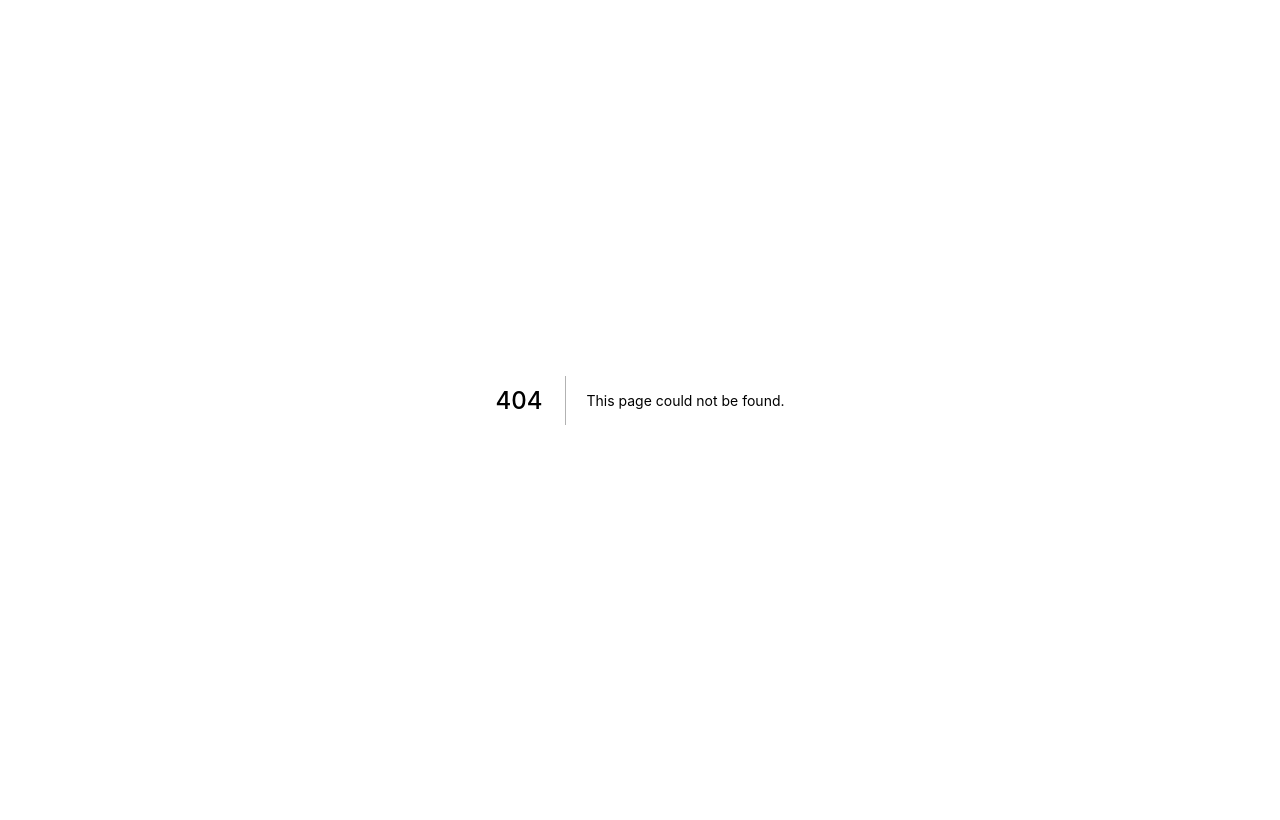
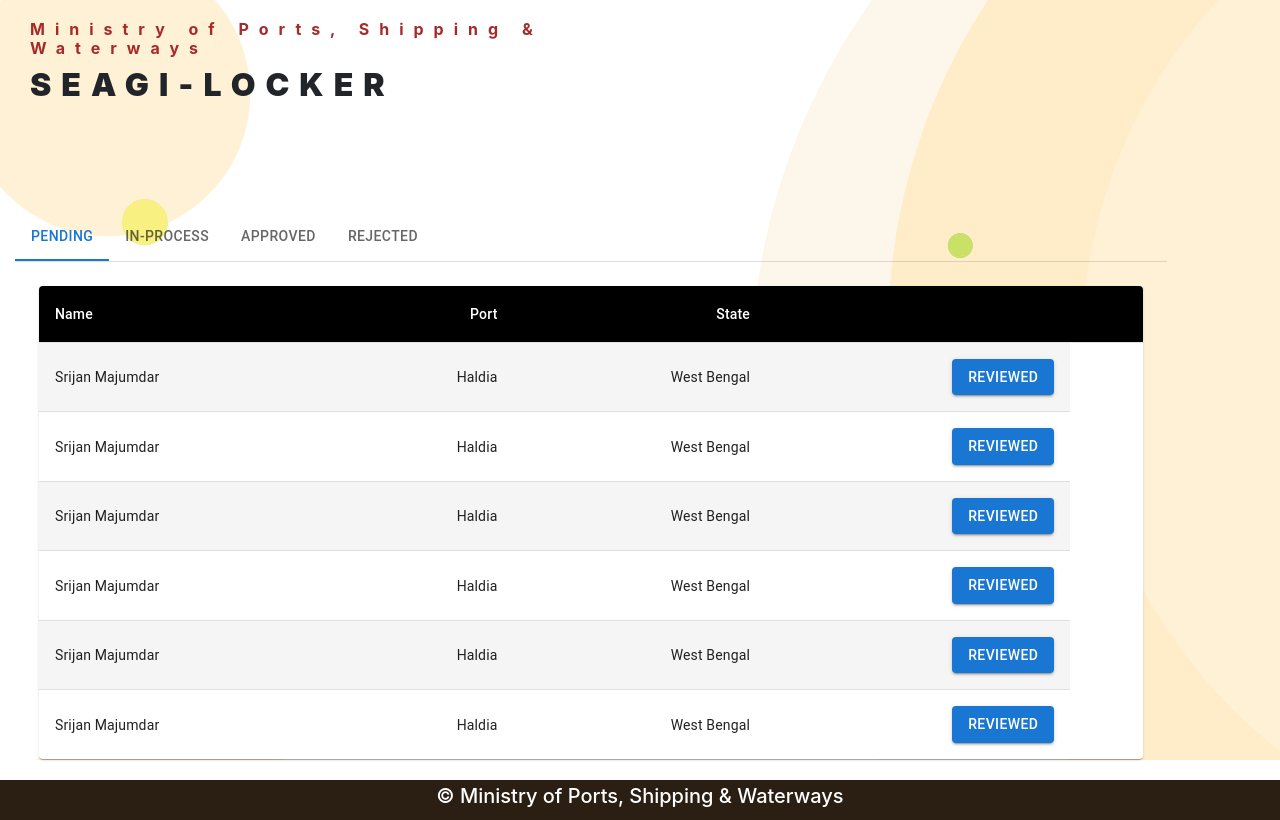
Before and after one commit to mouli-16/sixth-harmony, a Next.js app in the folder frontend/: page /adminDashboard in a window 1280 px wide. Before the commit this address had no page. Built offline with nearby package versions, Linux system fonts and the light colour scheme.

Commit message:
[ADD] admin Dash

```diff
--- /dev/null
+++ b/frontend/components/AdminDash.js
@@ -0,0 +1,127 @@
+import React from "react";
+import { styled } from "@mui/material/styles";
+import TableCell, { tableCellClasses } from "@mui/material/TableCell";
+import TableRow from "@mui/material/TableRow";
+import { Container, Row, Col } from "react-bootstrap";
+import Box from "@mui/material/Box";
+import Tab from "@mui/material/Tab";
+import TabContext from "@mui/lab/TabContext";
+import TabList from "@mui/lab/TabList";
+import TabPanel from "@mui/lab/TabPanel";
+import Table from "@mui/material/Table";
+import TableBody from "@mui/material/TableBody";
+import TableContainer from "@mui/material/TableContainer";
+import TableHead from "@mui/material/TableHead";
+import Paper from "@mui/material/Paper";
+import Button from "@mui/material/Button";
+
+const StyledTableCell = styled(TableCell)(({ theme }) => ({
+  [`&.${tableCellClasses.head}`]: {
+    backgroundColor: theme.palette.common.black,
+    color: theme.palette.common.white,
+  },
+  [`&.${tableCellClasses.body}`]: {
+    fontSize: 14,
+  },
+}));
+
+const StyledTableRow = styled(TableRow)(({ theme }) => ({
+  "&:nth-of-type(odd)": {
+    backgroundColor: theme.palette.action.hover,
+  },
+  // hide last border
+  "&:last-child td, &:last-child th": {
+    border: 0,
+  },
+}));
+
+function createData(name, port, state) {
+  return { name, port, state };
+}
+
+const rows = [
+  createData("Srijan Majumdar", "Haldia", "West Bengal"),
+  createData("Srijan Majumdar", "Haldia", "West Bengal"),
+  createData("Srijan Majumdar", "Haldia", "West Bengal"),
+  createData("Srijan Majumdar", "Haldia", "West Bengal"),
+  createData("Srijan Majumdar", "Haldia", "West Bengal"),
+  createData("Srijan Majumdar", "Haldia", "West Bengal"),
+];
+export default function AdminDash() {
+  const [value, setValue] = React.useState("1");
+
+  const handleChange = (event, newValue) => {
+    setValue(newValue);
+  };
+  const handleClick = () => {
+    // setValue(newValue);
+  };
+  return (
+    <>
+      <div className="backgroundDash"></div>
+      <div className="textureDash">
+        <Container className="container-top">
+          <Row className="Admindash-top">
+            <Col xs={0} md={6}>
+              <h6>Ministry of Ports, Shipping & Waterways</h6>
+              <h2>SEAGI-LOCKER</h2>
+            </Col>
+          </Row>
+          <Row className="tableContainer">
+            <Box sx={{ width: "100%", typography: "body1" }}>
+              <TabContext value={value}>
+                <Box sx={{ borderBottom: 1, borderColor: "divider" }}>
+                  <TabList
+                    onChange={handleChange}
+                    aria-label="lab API tabs example"
+                  >
+                    <Tab label="Pending" value="1" />
+                    <Tab label="In-Process" value="2" />
+                    <Tab label="Approved" value="3" />
+                    <Tab label="Rejected" value="4" />
+                  </TabList>
+                </Box>
+                <TabPanel value="1">
+                  <TableContainer component={Paper}>
+                    <Table sx={{ minWidth: 700 }} aria-label="customized table">
+                      <TableHead>
+                        <TableRow>
+                          <StyledTableCell>Name</StyledTableCell>
+                          <StyledTableCell align="right">Port</StyledTableCell>
+                          <StyledTableCell align="right">State</StyledTableCell>
+                          <StyledTableCell align="right"></StyledTableCell>
+                          <StyledTableCell align="right"></StyledTableCell>
+                        </TableRow>
+                      </TableHead>
+                      <TableBody>
+                        {rows.map((row) => (
+                          <StyledTableRow key={row.name}>
+                            <StyledTableCell component="th" scope="row">
+                              {row.name}
+                            </StyledTableCell>
+                            <StyledTableCell align="right">
+                              {row.port}
+                            </StyledTableCell>
+                            <StyledTableCell align="right">
+                              {row.state}
+                            </StyledTableCell>
+                            <StyledTableCell align="right">
+                              <Button variant="contained" onClick={handleClick}>Reviewed</Button>
+                            </StyledTableCell>
+                          </StyledTableRow>
+                        ))}
+                      </TableBody>
+                    </Table>
+                  </TableContainer>
+                </TabPanel>
+                <TabPanel value="2">Item Two</TabPanel>
+                <TabPanel value="3">Item Three</TabPanel>
+                <TabPanel value="4">Item Three</TabPanel>
+              </TabContext>
+            </Box>
+          </Row>
+        </Container>
+      </div>
+    </>
+  );
+}
--- a/frontend/package.json
+++ b/frontend/package.json
@@ -11,7 +11,9 @@
   "dependencies": {
     "@emotion/react": "^11.10.0",
     "@emotion/styled": "^11.10.0",
-    "@mui/material": "^5.9.3",
+    "@mui/icons-material": "^5.8.4",
+    "@mui/lab": "^5.0.0-alpha.95",
+    "@mui/material": "^5.10.1",
     "bootstrap": "^4.5.3",
     "next": "12.2.4",
     "react": "18.2.0",
--- /dev/null
+++ b/frontend/pages/adminDashboard.js
@@ -0,0 +1,47 @@
+import Head from "next/head";
+import ContactComponent from "../components/ContactComponent";
+import AdminDash from "../components/AdminDash";
+
+export default function Home() {
+  return (
+    <div>
+      <Head>
+        <title>SEAGI-LOCKER - Landign Page</title>
+        <link rel="icon" href="/favicon.ico" />
+        <link
+          rel="stylesheet"
+          href="https://maxcdn.bootstrapcdn.com/bootstrap/4.5.0/css/bootstrap.min.css"
+          integrity="sha384-9aIt2nRpC12Uk9gS9baDl411NQApFmC26EwAOH8WgZl5MYYxFfc+NcPb1dKGj7Sk"
+          crossorigin="anonymous"
+        />
+        <link
+          rel="stylesheet"
+          href="https://stackpath.bootstrapcdn.com/font-awesome/4.7.0/css/font-awesome.min.css"
+          integrity="sha384-wvfXpqpZZVQGK6TAh5PVlGOfQNHSoD2xbE+QkPxCAFlNEevoEH3Sl0sibVcOQVnN"
+          crossorigin="anonymous"
+        ></link>
+      </Head>
+
+      <AdminDash/>
+
+
+      <footer className="footer">
+        <h5> &copy; Ministry of Ports, Shipping & Waterways</h5>
+        <script
+          src="https://unpkg.com/react/umd/react.production.min.js"
+          crossorigin
+        ></script>
+
+        <script
+          src="https://unpkg.com/react-dom/umd/react-dom.production.min.js"
+          crossorigin
+        ></script>
+
+        <script
+          src="https://unpkg.com/react-bootstrap@next/dist/react-bootstrap.min.js"
+          crossorigin
+        ></script>
+      </footer>
+    </div>
+  );
+}
--- a/frontend/styles/globals.css
+++ b/frontend/styles/globals.css
@@ -9,6 +9,7 @@
   padding: 0;
   margin: 0;
   font-family: "Nunito", sans-serif;
+  box-sizing: border-box;
   /* font-family: "Ubuntu", sans-serif; */
 }
 
@@ -177,6 +178,20 @@
 }
 .dash-right h1{
   font-weight: 900;
+}
+.Admindash-top{
+  /* border: 2px solid red; */
+  margin: 20px;
+}
+.Admindash-top h2{
+
+    font-weight: 900;
+    letter-spacing: 10px;
+}
+.Admindash-top h6{
+  font-weight: 700;
+    color: brown;
+    letter-spacing: 10px;
 }
 /* NAVIGATION */
 .title h1 {
@@ -356,3 +371,12 @@
   justify-content: center;
   align-items: center;
 }
+
+
+/* TABLE */
+
+.tableContainer{
+  margin: 100px;
+  /* border: 2px solid red; */
+  width: 90vw;
+}
```
Also changed, not shown: frontend/components/LoginContainer.js (+52 -2 lines), frontend/pages/adminLogin.js (added, +50 -0 lines), 2 other files (tests, documents, lock files or other folders).
